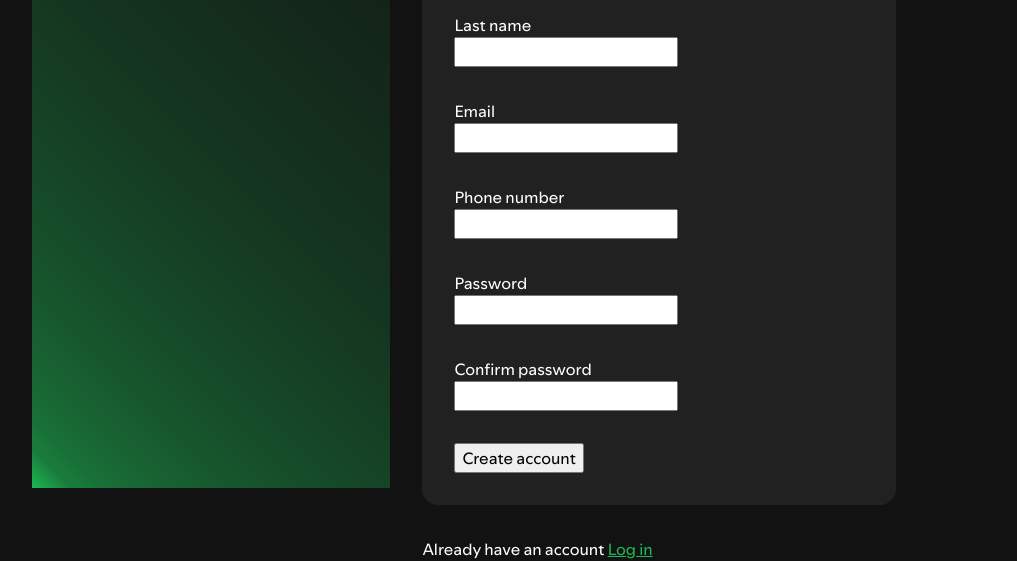
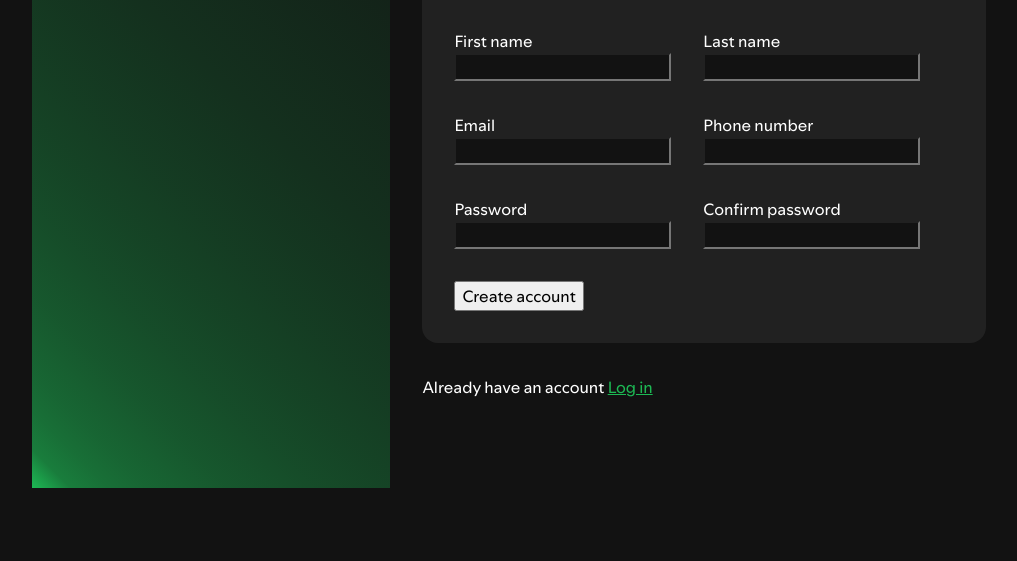
Before and after one commit to 4lokym/sign-up-form, a plain HTML site: page index.html in a window 1280 px wide. Shown: the part 312-873 px from the top of the page, without its empty margins (160-1177 px from the left). After the commit the page ends 800 px from the top, so only its background shows below. Drawn offline with Linux system fonts and the light colour scheme.

Commit message:
Style form

```diff
--- a/style.css
+++ b/style.css
@@ -65,6 +65,7 @@ a:hover, a, a:visited, a:link{
     --main-color: #1db954;
     --background-color-1: #121212;
     --background-color-2: #212121;
+    --background-color-3:	#b3b3b3;
     --text-color: white;
 
     --padding-normal: 1rem;
@@ -73,6 +74,8 @@ a:hover, a, a:visited, a:link{
     --font-size-medium: 1.5rem;
     --font-size-big: 2.5rem;
     --font-size-extra-big: 4rem;
+
+    --input-width: max(17ch);
 
     font-family: "spotify", sans-serif;
     color: var(--text-color);
@@ -87,7 +90,7 @@ body{
     background-color: var(--background-color-1);
 }
 
-.all, .rigth, .left, .logo, form, .input-1, .input-label{
+.all, .rigth, .left, .logo, form, .input-1, .input-label, section{
     display: flex;
 }
 
@@ -132,7 +135,7 @@ body{
     flex-shrink: 0;
     gap: var(--padding-large);
 
-    width: max(60%, 40ch);
+    width: max(70%, 40ch);
 
     align-items: baseline;
     justify-content: center;
@@ -146,27 +149,35 @@ body{
 }
 
 form{
+    display: flex;
     flex-direction: column;
-    width: fit-content;
     background-color: var(--background-color-2);
     border-radius: 1rem;
     padding: var(--padding-large);
+    gap: var(--padding-large);
 
     align-items: flex-start;
-    gap: var(--padding-large);
+
 }
 
 .form-heading{
     font-size: var(--font-size-medium);
-    font-weight: bold;
+    font-weight: bold
 }
 
 section{
-    display: flex;
     flex-wrap: wrap;
     gap: var(--padding-large);
+
 }
 
 .input-label{
     flex-direction: column;
 }
+
+input{
+    margin: 0;
+    padding: 0;
+    width: 20ch;
+    background-color: var(--background-color-1);
+}
```
Also changed, not shown: index.html (+25 -6 lines).
